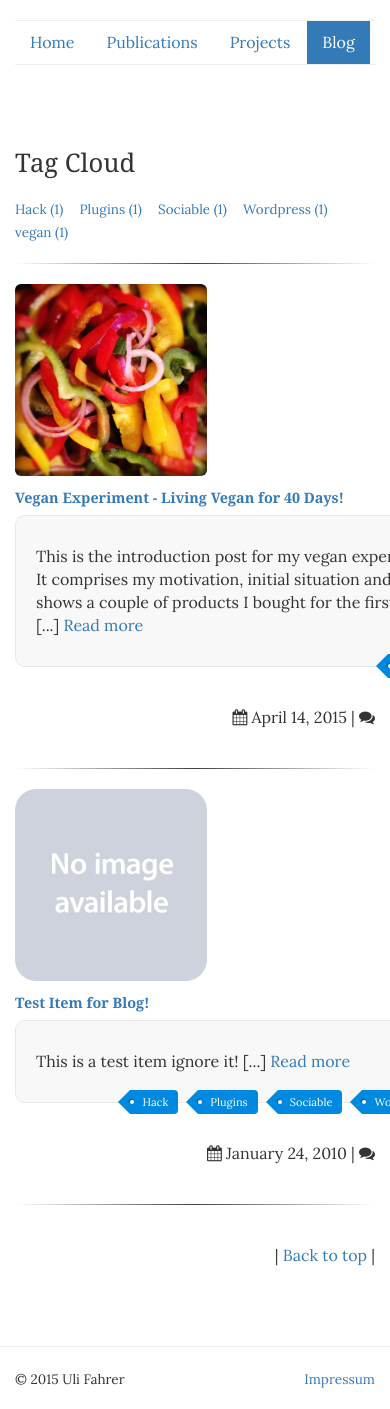
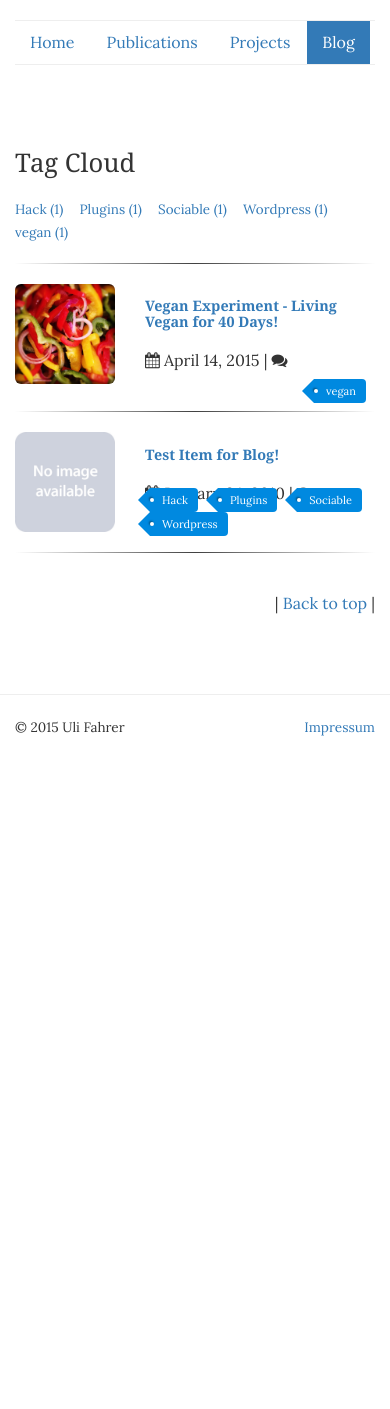
Before and after one commit to Tooa/tooa.github.io, a Jekyll site: the page built from blog/index.html, in a window 390 px wide. Built offline with Jekyll 4.4.1, drawn with Linux system fonts in a browser that asks for light colours; nearby versions of some CDN libraries; some web fonts are replaced; library files that are not in the unit come from our copies; after the commit the page ends 900 px from its top, so only the background shows below that.

Commit message:
mobile ready

```diff
--- a/_layouts/post.html
+++ b/_layouts/post.html
@@ -7,7 +7,7 @@ layout: default
         <div class="col-md-12">
             <h1>{{ page.title }}</h1>
 
-            <div class="post pull-right">
+            <div class="post pull-right hidden-xs">
                 <p>
                 <i class="fa fa-calendar"></i> {{ page.date | date: "%B %e, %Y" }}
                 | <i class="fa fa-comment"></i> <a href="{{ site.url }}{{ page.url }}#disqus_thread"></a>
@@ -29,7 +29,7 @@ layout: default
         </div>
     </div>
 
-    <div class="pager">
+    <div class="pager hidden-sm hidden-xs">
         <a class="icon-block prev" href="{{ page.previous.url }}" title="Previous Post: {{page.previous.title}}"><i class="fa fa-arrow-circle-o-left"></i></a>
         <a class="next" href="{{ page.next.url }}" title="Previous Post: {{page.next.title}}"><i class="fa fa-arrow-circle-o-right"></i></a>
     </div>
--- a/blog/index.html
+++ b/blog/index.html
@@ -10,12 +10,12 @@ permalink: /blog/
     <div class="row">
         <div class="col-md-12">
             <div class="row">
-                <div class="col-md-4">
+                <div class="col-md-4 col-xs-4">
                     <a href="{{ post.url }}" >
                         <img class="listImage img-rounded" border="0" src="/img/posts/{{ post.image }}" alt="{{ post.title }} image">
                     </a>
                 </div>
-                <div class="col-md-8">
+                <div class="col-md-8 hidden-xs hidden-sm">
                     <h4><strong><a href="{{ post.url }}">{{ post.title }}</a></strong></h4>
                     <!--TODO: Rename class -->
                     <div class="post">
@@ -24,9 +24,9 @@ permalink: /blog/
                     </p>
                         <ul class="tags">
                             {% for tag in post.tags %}
-                            <a href="/tag/{{ tag }}/" rel="tooltip"
-                               title="View posts tagged with &quot;{{ tag }}&quot;">{{ tag }}</a>
-                            {% if forloop.last != true %} {% endif %}
+                                <a href="/tag/{{ tag }}/" rel="tooltip"
+                                     title="View posts tagged with &quot;{{ tag }}&quot;">{{ tag }}</a>
+                                {% if forloop.last != true %} {% endif %}
                             {% endfor %}
                         </ul>
                     </div>
@@ -36,6 +36,21 @@ permalink: /blog/
                         | <i class="fa fa-comments"></i> <a href="{{ site.url }}{{ post.url }}#disqus_thread"></a>
                     </p>
                 </div>
+
+                <div class="col-xs-8 hidden-md">
+                    <h4><strong><a href="{{ post.url }}">{{ post.title }}</a></strong></h4>
+                    <p>
+                        <i class="fa fa-calendar"></i> {{ post.date | date: "%B %e, %Y" }}
+                        | <i class="fa fa-comments"></i> <a href="{{ site.url }}{{ post.url }}#disqus_thread"></a>
+                    </p>
+                    <ul class="tags">
+                        {% for tag in post.tags %}
+                            <a href="/tag/{{ tag }}/" rel="tooltip"
+                                title="View posts tagged with &quot;{{ tag }}&quot;">{{ tag }}</a>
+                            {% if forloop.last != true %} {% endif %}
+                        {% endfor %}
+                    </ul>
+                </div>
             </div>
             <hr class="style-two">
         </div>
--- a/css/style.css
+++ b/css/style.css
@@ -41,10 +41,14 @@ span.site-tag a {
 	}
 }
 
-@media screen and (max-width: 375px) {
+@media screen and (max-width: 600px) {
     .avatar {
         width: 100px;
         height: 100px;
+    }
+
+    .listImage {
+        width: 100px;
     }
 }
 
--- a/index.html
+++ b/index.html
@@ -22,7 +22,7 @@ description: Main page with a short description about the page
 			and Web Mining.</p>
 	</div>
 
-    <div class="col-md-12">
+    <div class="col-md-12 col-xs-12">
 		<p> This site serves as portfolio for my various projects. I'm also available for hire as a freelance software developer, or consultant.
         <a href="mailto:freelancer@uli-fahrer.de" target="_top">Drop me a line</a> about your
         project if you're interested. You can also find me on <a href="https://twitter.com/UliFahrer" target="_blank ">Twitter</a>,
```
Also changed, not shown: _layouts/tag-page.html (+20 -5 lines).
